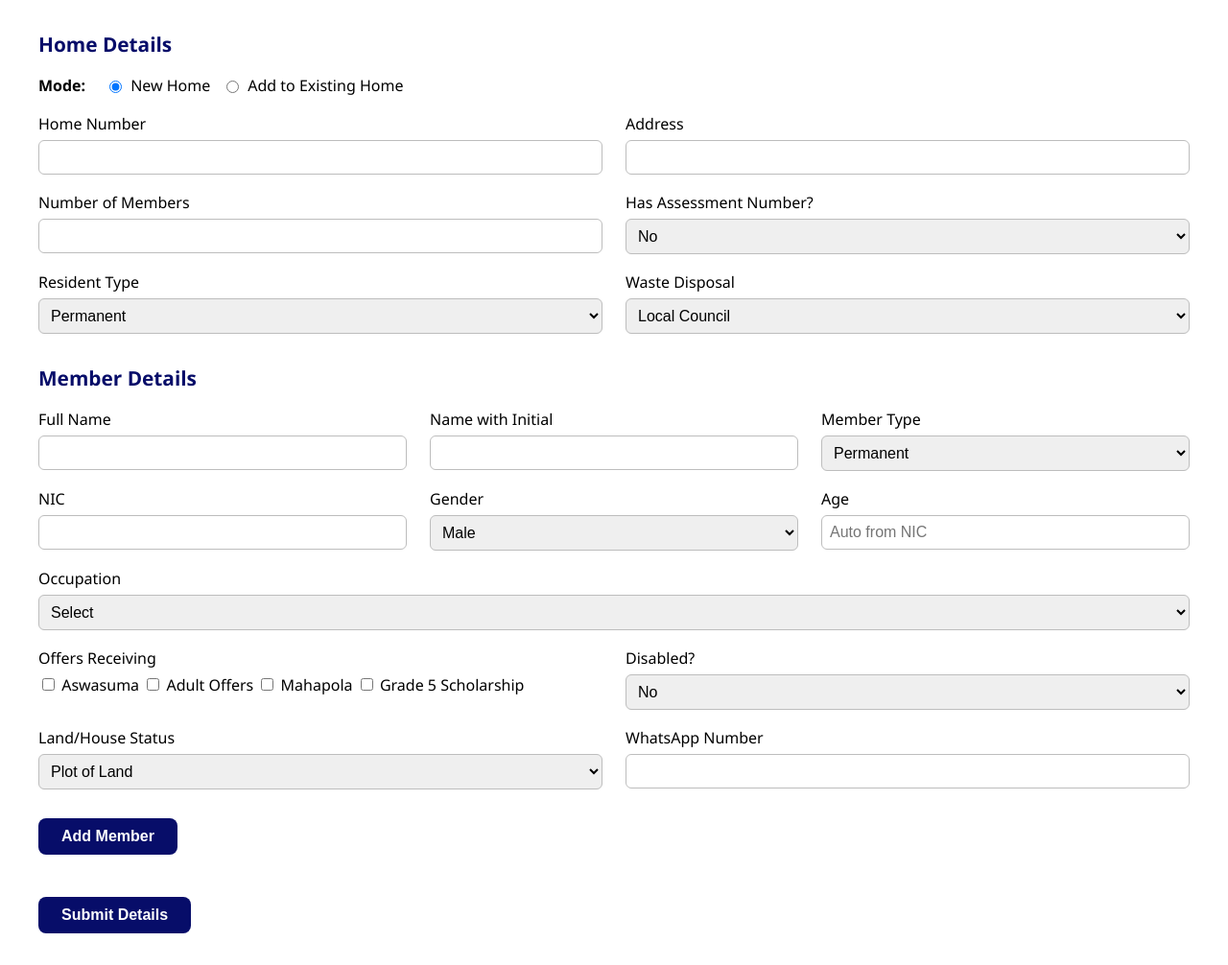
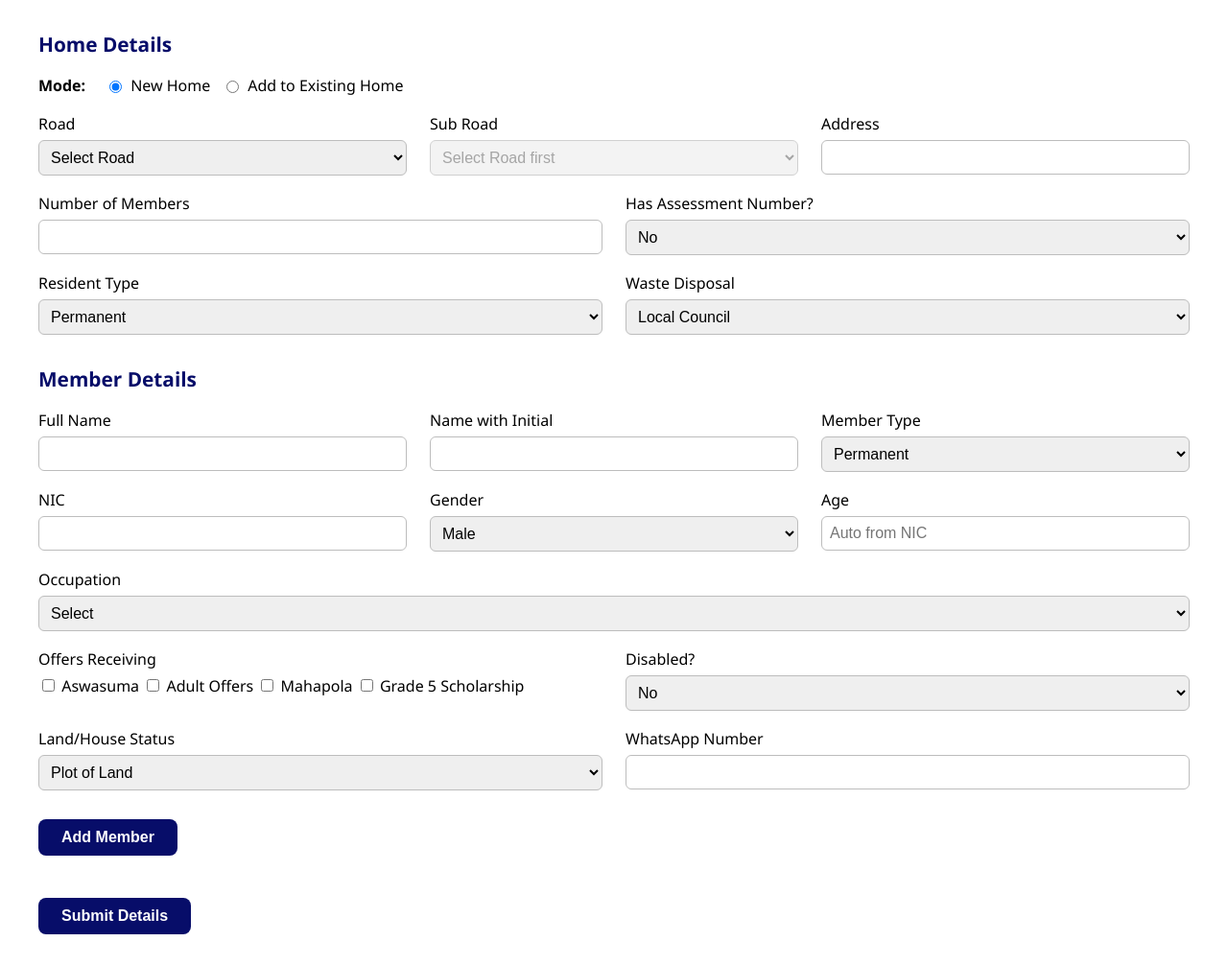
Before and after one commit to vidusha-ranmini/V-Track, a CodeIgniter 4 app: the page made by app/Views/add_details.php in a window 1280 px wide. Shown: the whole page at 96% size. Before the commit the page ends 973 px from the top, so only its background shows below. Run offline with PHP 8.4 and a stand-in for CodeIgniter, Linux system fonts and the light colour scheme; the template is opened without the code that fills it, so the values that code supplies are empty; some libraries are stand-ins or nearby versions.

Commit message:
create roads and sub roads

```diff
--- a/app/Views/add_details.php
+++ b/app/Views/add_details.php
@@ -213,7 +213,7 @@
             var mode = form.querySelector('[name="home_mode"]:checked').value;
             var isExisting = (mode === 'existing');
             // disable/enable home detail inputs when adding to existing
-            ['home_number','address','no_of_members','has_assessment','assessment_number','resident_type','waste_disposal'].forEach(function(n){
+            ['home_number','sub_road','address','no_of_members','has_assessment','assessment_number','resident_type','waste_disposal'].forEach(function(n){
                 var el = form.querySelector('[name="'+n+'"]');
                 if (!el) return;
                 el.disabled = isExisting;
@@ -241,6 +241,70 @@
             var year = computeBirthYearFromNIC(nic);
             if (!year) return null;
             return new Date().getFullYear() - year;
+        }
+
+        // Sub-road options mapped to parent Road selection
+        var subRoadMap = {
+            '979 Side road': [
+                '979 1st lane','979 2nd lane','979 3rd lane','Selinco Waththa','979 4th lane','Haritha uyana','979 5th lane','Sisla uyana','Jaya mawatha','979 6th Lane','979 7th lane','Seram lane','979 8th Lane','979 9th lane','Golad lane','pragathi mawatha','Sisira mawatha','Metro Niwas road','Green Lane','Ranawiru Chrandrakumara mawatha','979 10th lane','979 11 lane'
+            ],
+            '223 Side road': [
+                '223 1st lane','223 2nd lane','223 3rd lane','223 4th lane','Gorak gaha handiya para','Daham mawatha','suhada mawatha II','223 8th lane','223 9th lane','223 10th lane','223 11 lane'
+            ],
+            'Korala maima side road': [
+                'Welamada Para(Alubogahawaththa)','Korala maima 1st lane','Korala maima 2nd road','Annasiwaththa para','Pokuna para','Moragahalandha para','Korala maima 3rd lane','Korala maima 4th lane','rubber waththa para','Mudhaleege para'
+            ],
+            'Maddegoda polhena side road': [
+                'Ranawiru Kapila Bandara mawatha','Maddegoda 1st lane','Maddegoda 2nd lane','Dewala para','Alubogahawaththa para','Dunkolamaduwa Para','Maddegoda 3rd lane','Maddegoda 4th lane','Maddegoda 5th lane','Maddegoda 6th lane'
+            ],
+            'Praja mandala para side road': [
+                'Suhada Mawatha I','Mangala mawatha','prajamadala 2nd lane'
+            ],
+            '327 Side road': [
+                '327 1st lane','Kurudugaha waththa para'
+            ]
+        };
+
+        function updateSubRoadOptions() {
+            var roadEl = form.querySelector('[name="home_number"]');
+            var subEl = form.querySelector('[name="sub_road"]');
+            if (!subEl) return;
+            var road = roadEl ? roadEl.value : '';
+            // clear existing
+            subEl.innerHTML = '';
+
+            // If no road selected, instruct the user and keep disabled
+            if (!road) {
+                var o = document.createElement('option'); o.value = ''; o.text = 'Select Road first'; subEl.appendChild(o);
+                subEl.disabled = true;
+                return;
+            }
+
+            // If a Main road is selected, there are no sub-roads -> keep disabled
+            if (road.toLowerCase().indexOf('main') !== -1) {
+                var o2 = document.createElement('option'); o2.value = ''; o2.text = 'No sub-roads for main road'; subEl.appendChild(o2);
+                subEl.disabled = true;
+                return;
+            }
+
+            var list = subRoadMap[road] || null;
+            if (!list) {
+                var o3 = document.createElement('option'); o3.value = ''; o3.text = 'No sub-roads available'; subEl.appendChild(o3);
+                subEl.disabled = true;
+                return;
+            }
+
+            var first = document.createElement('option'); first.value = ''; first.text = 'Select Sub Road'; subEl.appendChild(first);
+            list.forEach(function(v){ var o = document.createElement('option'); o.value = v; o.text = v; subEl.appendChild(o); });
+            subEl.disabled = false;
+        }
+
+        // wire road -> sub-road
+        var roadSel = form.querySelector('[name="home_number"]');
+        if (roadSel) {
+            roadSel.addEventListener('change', function(){ try { updateSubRoadOptions(); } catch(e){} });
+            // initialize
+            try { updateSubRoadOptions(); } catch(e){}
         }
 
         // compute age on NIC blur
@@ -453,8 +517,28 @@
                 </div>
                 <div class="form-row">
                     <div class="form-group">
-                        <label>Home Number</label>
-                        <input type="text" name="home_number" required>
+                        <label>Road</label>
+                        <select name="home_number" required>
+                            <option value="">Select Road</option>
+                            <option value="979 Main road">979 Main road</option>
+                            <option value="979 Side road">979 Side road</option>
+                            <option value="223 Main road">223 Main road</option>
+                            <option value="223 Side road">223 Side road</option>
+                            <option value="Korala maima main road">Korala maima main road</option>
+                            <option value="Korala maima side road">Korala maima side road</option>
+                            <option value="Maddegoda polhena main road">Maddegoda polhena main road</option>
+                            <option value="Maddegoda polhena side road">Maddegoda polhena side road</option>
+                            <option value="Praja mandala para main road">Praja mandala para main road</option>
+                            <option value="Praja mandala para side road">Praja mandala para side road</option>
+                            <option value="327 Main road">327 Main road</option>
+                            <option value="327 Side road">327 Side road</option>
+                        </select>
+                    </div>
+                    <div class="form-group">
+                        <label>Sub Road</label>
+                        <select name="sub_road" id="sub-road-select" disabled>
+                            <option value="">Select Road first</option>
+                        </select>
                     </div>
                     <div class="form-group">
                         <label>Address</label>
```
Also changed, not shown: 8 other files.
